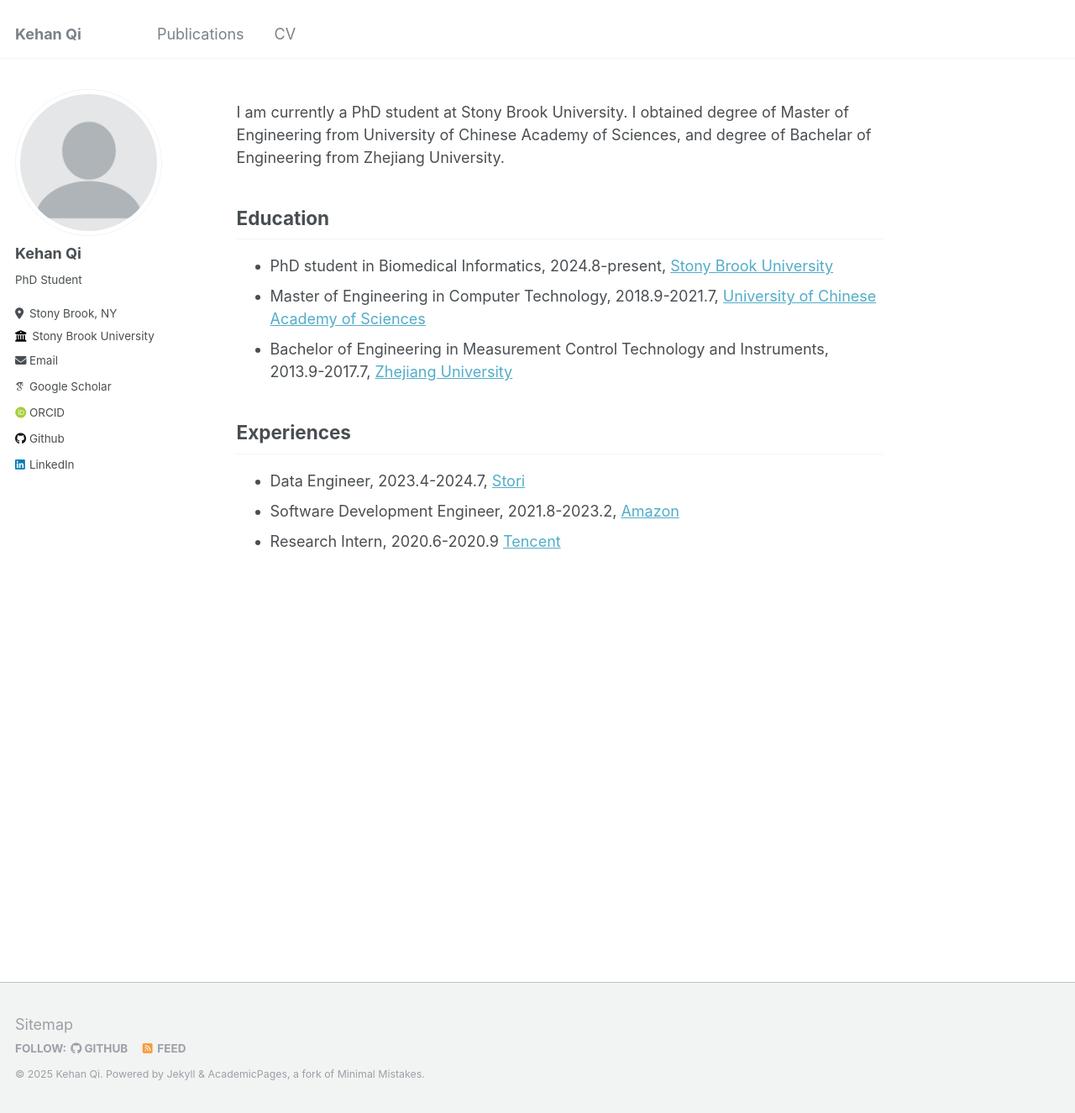
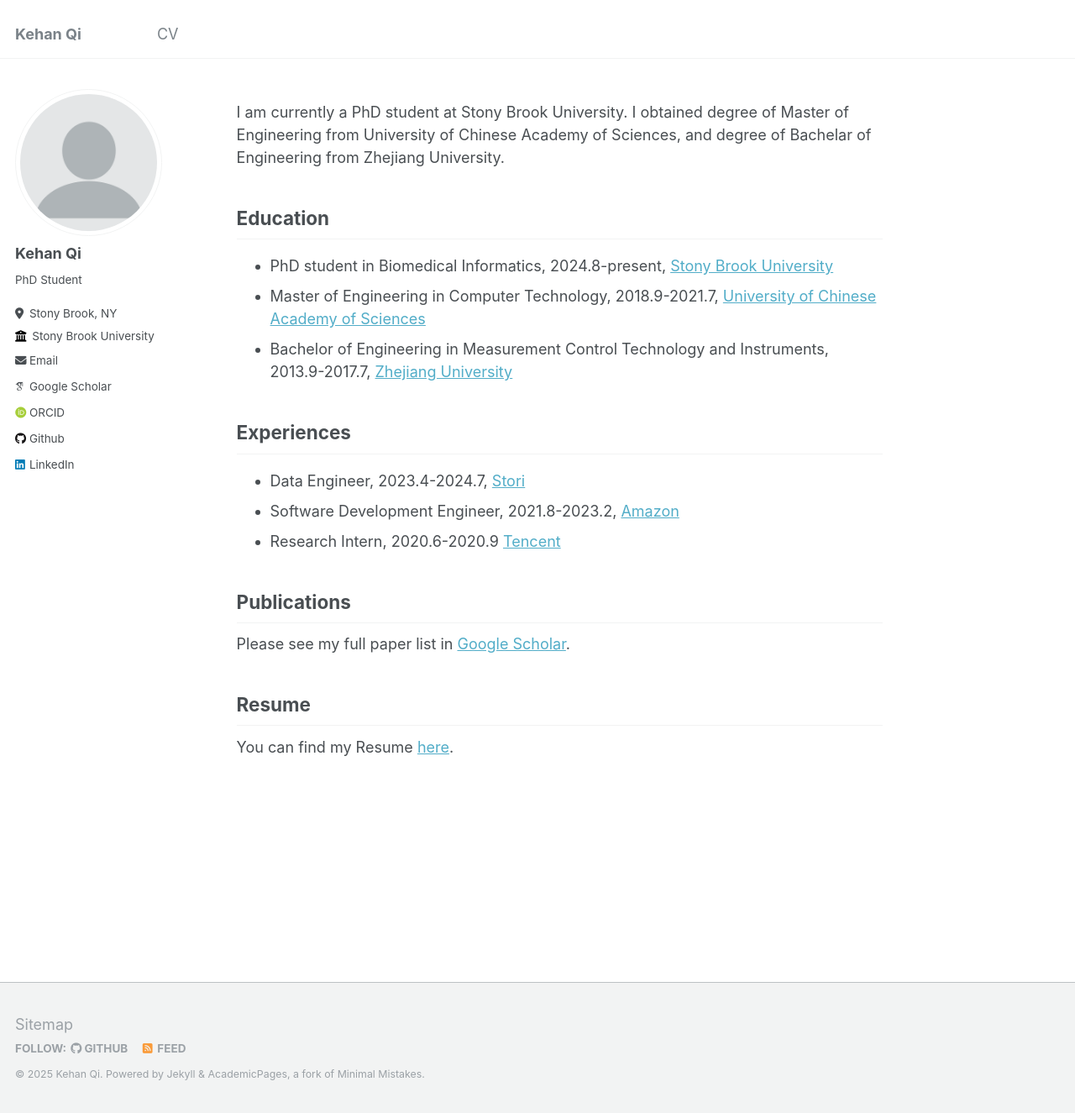
Before and after one commit to Andrewsher/Andrewsher.github.io, a Jekyll site: the page built from _pages/about.md, in a window 1280 px wide and 1325 px high. Shown: the whole window at 84% size. Built offline with Jekyll 4.4.1, drawn with Linux system fonts in a browser that asks for light colours; some web fonts are replaced.

Commit message:
update main page

```diff
--- a/_data/navigation.yml
+++ b/_data/navigation.yml
@@ -1,7 +1,7 @@
 # main links links
 main:
-  - title: "Publications"
-    url: /publications/
+  # - title: "Publications"
+  #   url: /publications/
 
   # - title: "Talks"
   #   url: /talks/
--- a/_pages/about.md
+++ b/_pages/about.md
@@ -20,3 +20,11 @@ Experiences
 - Data Engineer, 2023.4-2024.7, [Stori](https://www.storicard.com/)
 - Software Development Engineer, 2021.8-2023.2, [Amazon](https://www.amazon.com/)
 - Research Intern, 2020.6-2020.9 [Tencent](https://www.tencent.com/en-us/index.html)
+
+Publications
+------
+Please see my full paper list in [Google Scholar](https://scholar.google.com/citations?user=H6mDo6MAAAAJ).
+
+Resume
+------
+You can find my Resume [here](files/Resume.pdf).
```
